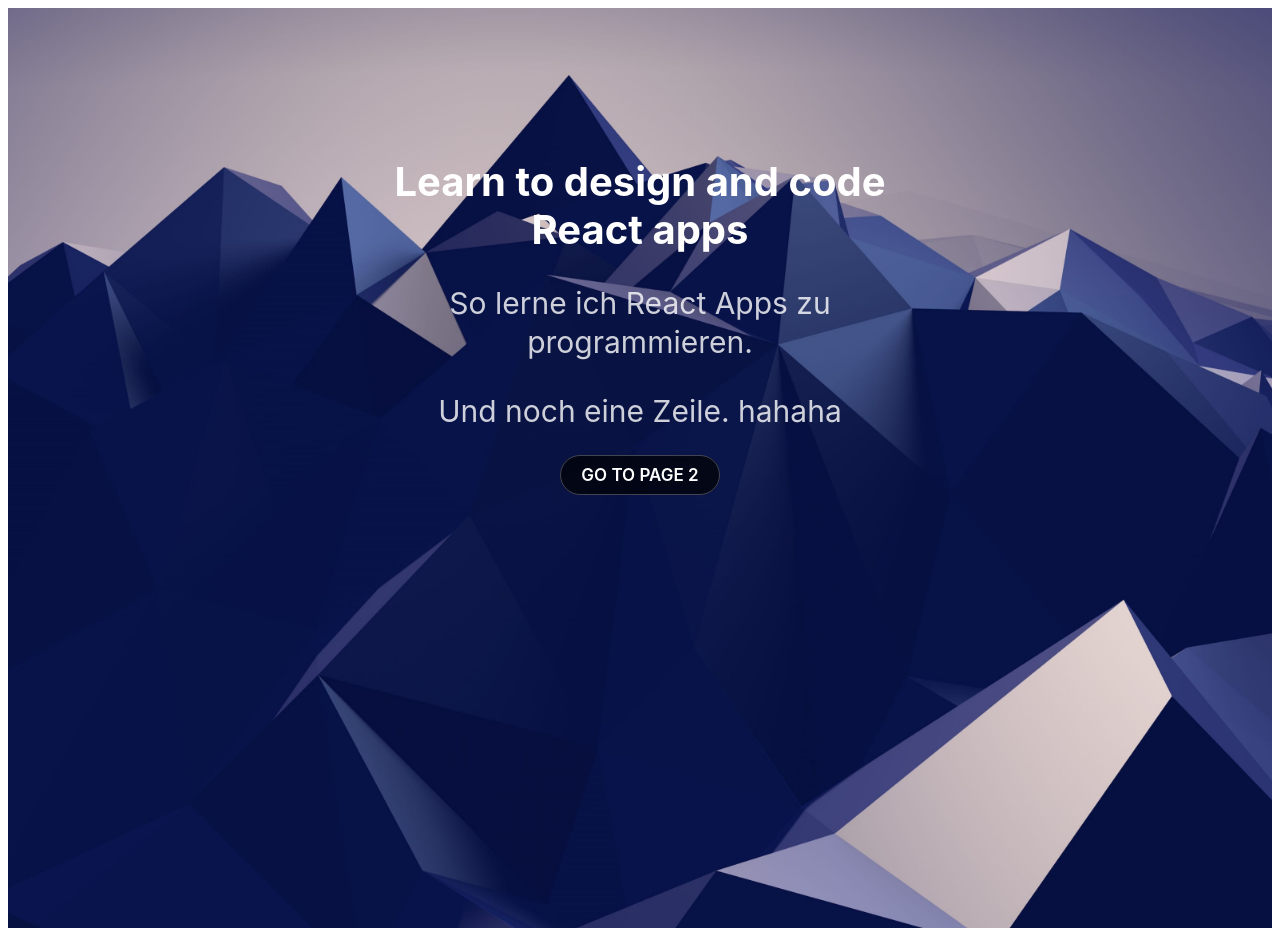
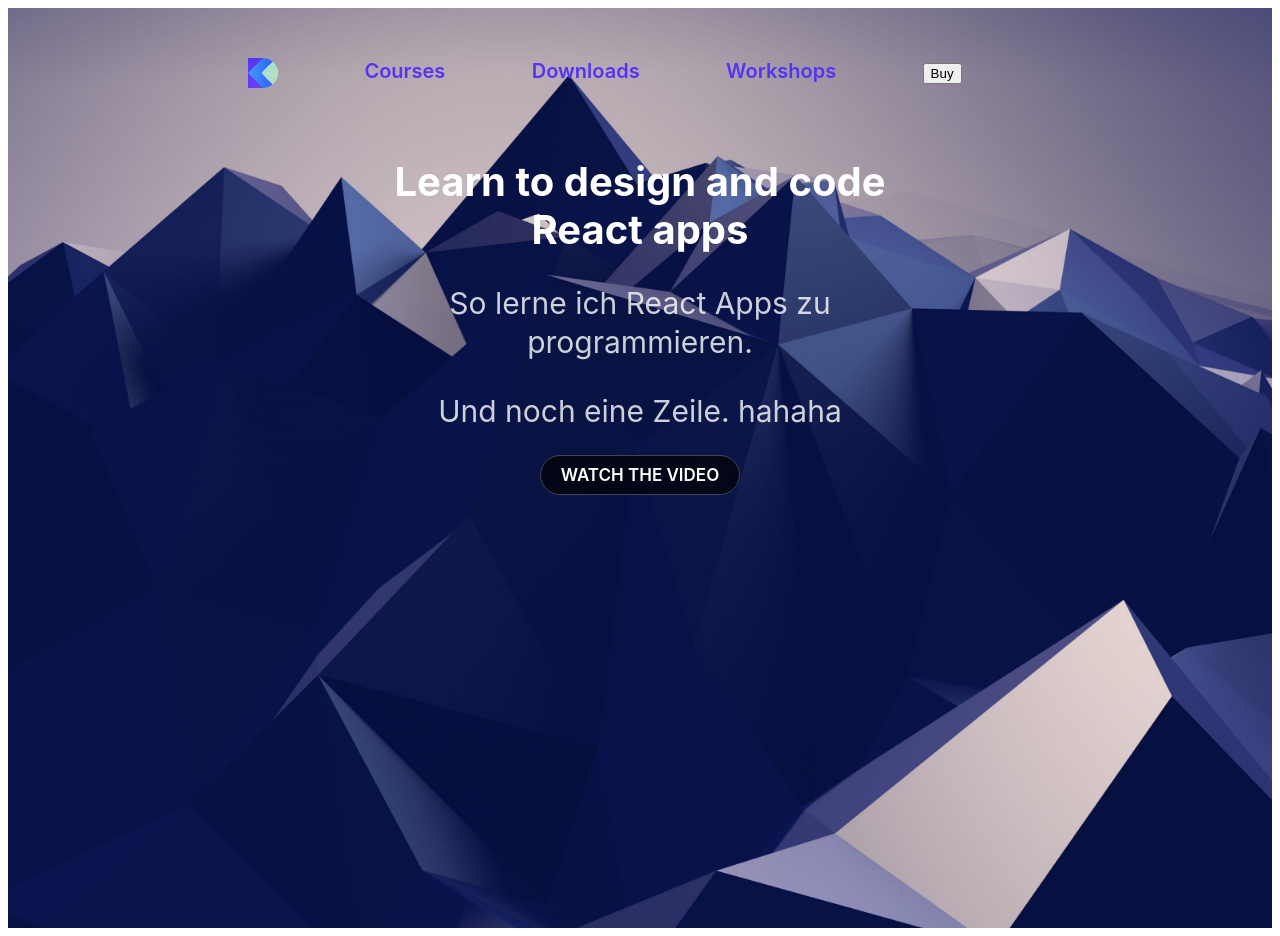
Before and after one commit to transkamp/my-react-app, a Gatsby site: page / in a window 1280 px wide. Built offline with nearby package versions, Linux system fonts and the light colour scheme; Gatsby itself is replaced by a stand-in of ours.

Commit message:
anpassungem am header

```diff
--- /dev/null
+++ b/src/components/Header.scss
@@ -0,0 +1,13 @@
+.Header{
+    position: fixed;
+    width: 100%;
+    padding: 50px 0;
+    z-index: 100;
+}
+
+.HeaderGroup{
+    max-width: 800px;
+    margin: 0 auto;
+    display: grid;
+    grid-template-columns: repeat(5, auto);
+}
--- a/src/components/header.js
+++ b/src/components/header.js
@@ -1,31 +1,17 @@
 import React from 'react'
 import { Link } from 'gatsby'
+import './Header.scss'
 
 const Header = ({ siteTitle }) => (
-  <div
-    style={{
-      background: 'rebeccapurple',
-      marginBottom: '1.45rem',
-    }}
-  >
-    <div
-      style={{
-        margin: '0 auto',
-        maxWidth: 960,
-        padding: '1.45rem 1.0875rem',
-      }}
-    >
-      <h1 style={{ margin: 0 }}>
-        <Link
-          to="/"
-          style={{
-            color: 'white',
-            textDecoration: 'none',
-          }}
-        >
-          {siteTitle}
-        </Link>
-      </h1>
+  <div>
+    <div className="Header">
+      <div className="HeaderGroup">
+      <Link to="./" ><img src={require('../images/logo-designcode.svg')} width="30"></img></Link>
+      <Link to="/courses">Courses</Link>
+      <Link to="/downloads">Downloads</Link>
+      <Link to="/workshops">Workshops</Link>
+      <Link to="/buy"><button>Buy</button></Link>
+      </div>
     </div>
   </div>
 )
--- a/src/components/layout.js
+++ b/src/components/layout.js
@@ -29,7 +29,7 @@ const Layout = ({ children }) => (
           <html lang="en" />
         </Helmet>
 
-
+        <Header></Header>
 
           {children}
 
--- a/src/pages/index.js
+++ b/src/pages/index.js
@@ -1,21 +1,22 @@
 import React from 'react'
 import { Link } from 'gatsby'
+
 
 import Layout from '../components/layout'
 import Image from '../components/image'
 
 const IndexPage = () => (
-  <div>
+  <Layout>
     <div className="Hero">
       <div className="HeroGoup">
         <h1>Learn to design and code React apps</h1>
         <p>So lerne ich React Apps zu programmieren.</p>
         <p>Und noch eine Zeile. hahaha</p>
 
-        <Link to="/page-2/">Go to page 2 </Link>
+        <Link to="/page-2/">Watch the video </Link>
       </div>
     </div>
-  </div>
+  </Layout>
 )
 
 export default IndexPage
```
